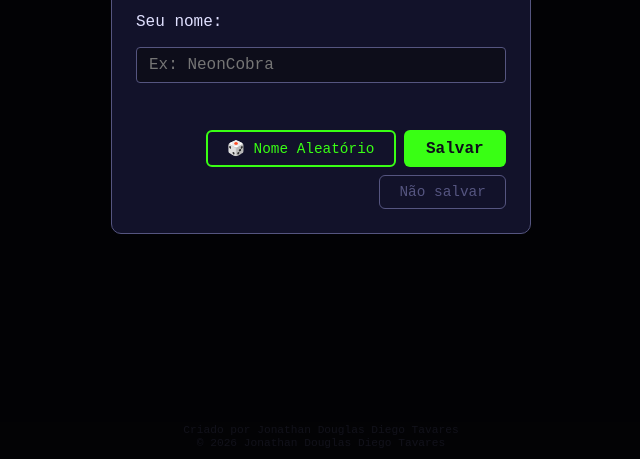
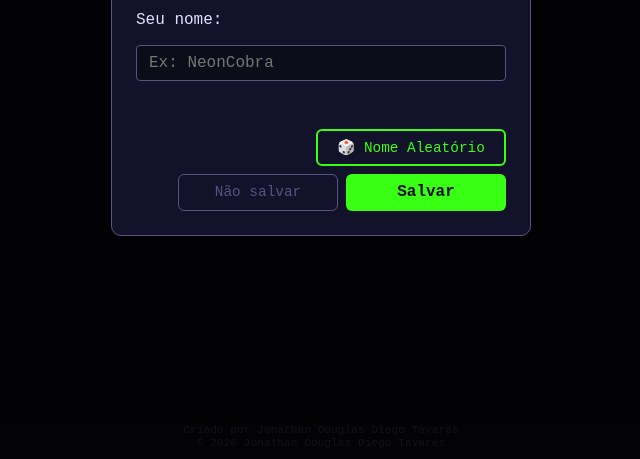
Before and after one commit to jonnxpr/JogoDaCobrinha, a website built with Vite: page index.html in a window 1280 px wide. Both pictures are taken after a click on the button "Jogar". Shown: the part 341-800 px from the top of the page, without its empty margins (319-959 px from the left). Built offline with nearby package versions, Linux system fonts and the light colour scheme.

Commit message:
fix: padronizar largura dos botões Salvar e Não salvar
- Agrupa 'Salvar' e 'Não salvar' em sub-container com flex:1
- Garante largura matematicamente idêntica entre os dois botões
- Remove min-width fixo que não resolvia em diferentes tamanhos de fonte

```diff
--- a/css/style.css
+++ b/css/style.css
@@ -581,6 +581,18 @@ button {
   justify-content: flex-end;
 }
 
+.modal-save-row {
+  display: flex;
+  gap: 0.5rem;
+  width: 100%;
+  justify-content: flex-end;
+}
+
+.modal-save-row button {
+  flex: 1;
+  max-width: 160px;
+}
+
 /* --- Help Modal Sections --- */
 
 .help-desktop,
--- a/index.html
+++ b/index.html
@@ -159,8 +159,10 @@
       <p id="name-error" class="error-msg" aria-live="polite"></p>
       <div class="modal-actions">
         <button id="btn-random-name" class="btn-secondary">🎲 Nome Aleatório</button>
-        <button id="btn-save-name" class="btn-primary" disabled>Salvar</button>
-        <button id="btn-skip-save" class="btn-ghost">Não salvar</button>
+        <div class="modal-save-row">
+          <button id="btn-skip-save" class="btn-ghost">Não salvar</button>
+          <button id="btn-save-name" class="btn-primary" disabled>Salvar</button>
+        </div>
       </div>
     </div>
   </div>
```
